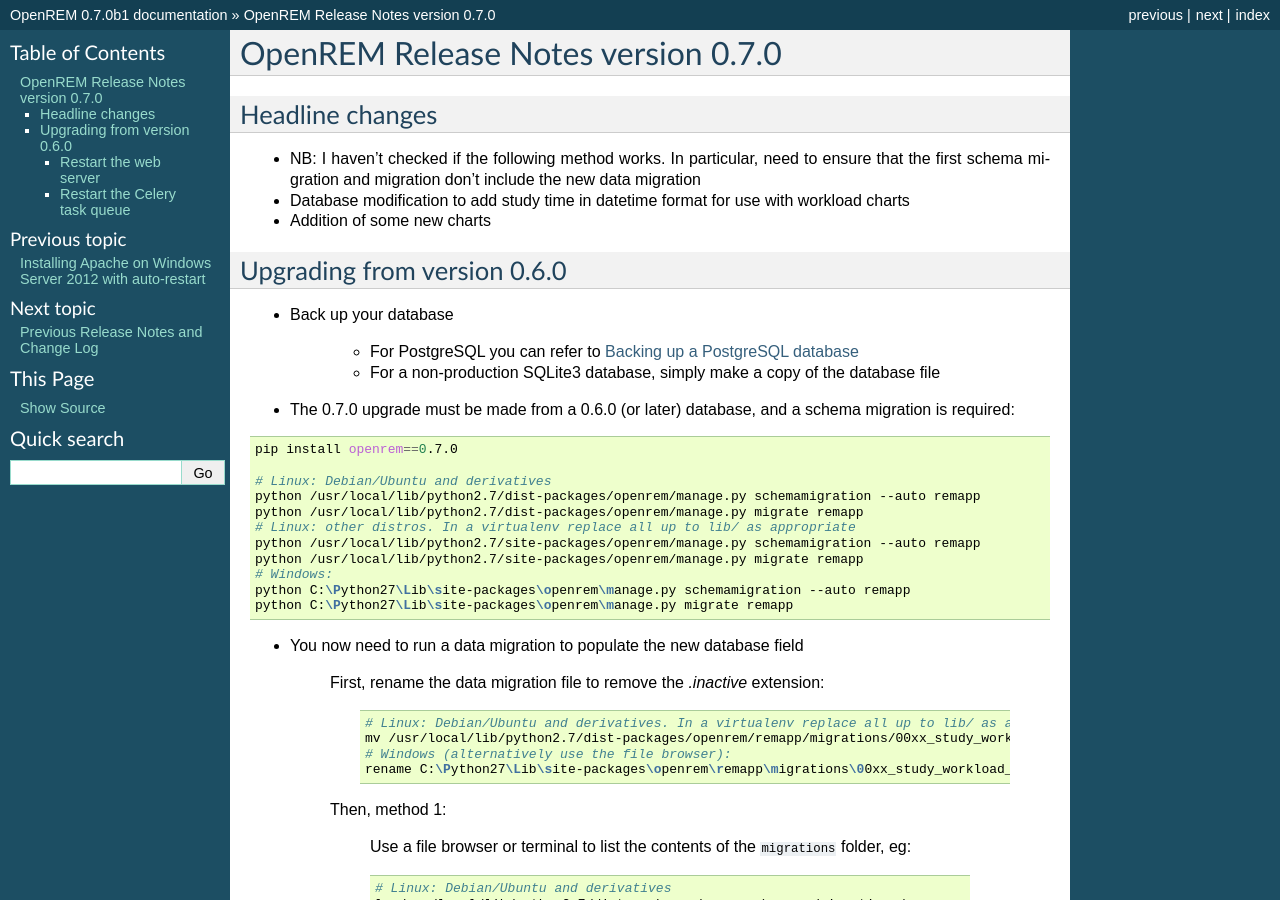
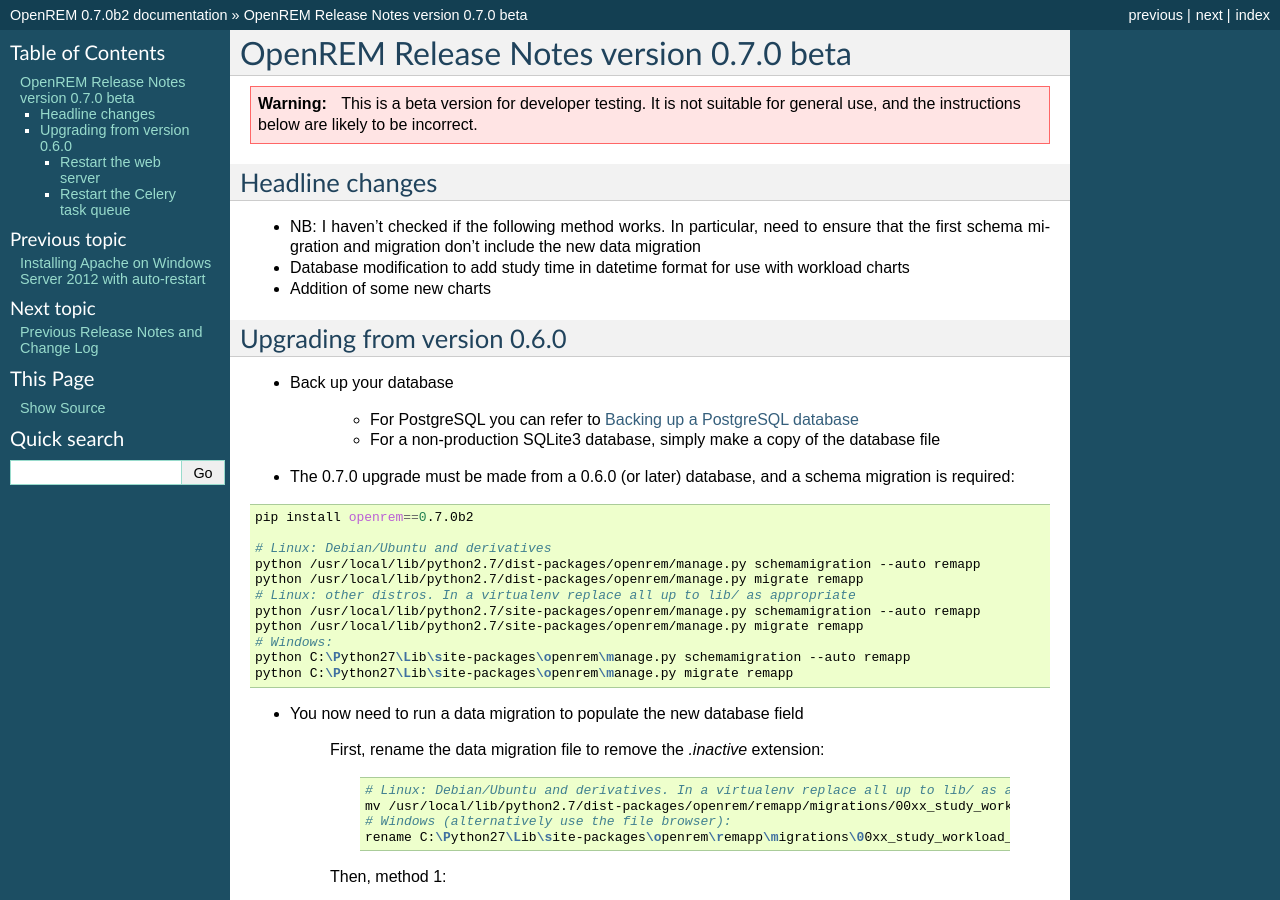
Before and after one commit to ckswilliams/modOpenREM, a Sphinx documentation site: the page built from docs/release-0.7.0.rst, in a window 1280 px wide and 900 px high. Built offline with Sphinx 7.4.7, drawn with Linux system fonts in a browser that asks for light colours; some of the changed text lies outside the part shown.

Commit message:
Bumping the release version to 0.7.0b2 including install warnings

```diff
--- a/README.rst
+++ b/README.rst
@@ -9,7 +9,7 @@
 
 Full documentation can be found on Read the Docs: http://docs.openrem.org
 
-**For upgrades**, please look at the `version release notes <http://docs.openrem.org/en/latest/release-0.6.0.html>`_
+**For upgrades**, please look at the `version release notes <http://docs.openrem.org/en/latest/release-0.7.0.html>`_
 
 For fresh installs, please look at the `install docs <http://docs.openrem.org/page/install.html>`_
 
--- a/docs/changes.rst
+++ b/docs/changes.rst
@@ -2,8 +2,9 @@
 OpenREM version history
 =======================
 
-0.7.0 (2015-xx-xx)
-------------------
+0.7.0b2 (2015-06-19)
+--------------------
+*This list is not up to date*
 
 * `#230`_  Fixed error in OperatorsName field in DICOM extraction
 
--- a/docs/conf.py
+++ b/docs/conf.py
@@ -60,7 +60,7 @@
 # The short X.Y version.
 version = '0.7'
 # The full version, including alpha/beta/rc tags.
-release = '0.7.0b1'
+release = '0.7.0b2'
 
 # The language for content autogenerated by Sphinx. Refer to documentation
 # for a list of supported languages.
--- a/docs/release-0.7.0.rst
+++ b/docs/release-0.7.0.rst
@@ -1,6 +1,11 @@
-###################################
-OpenREM Release Notes version 0.7.0
-###################################
+########################################
+OpenREM Release Notes version 0.7.0 beta
+########################################
+
+.. Warning::
+
+    This is a beta version for developer testing. It is not suitable for general use, and the instructions below are
+    likely to be incorrect.
 
 ****************
 Headline changes
@@ -23,7 +28,7 @@
 
 .. sourcecode:: bash
 
-    pip install openrem==0.7.0
+    pip install openrem==0.7.0b2
 
     # Linux: Debian/Ubuntu and derivatives
     python /usr/local/lib/python2.7/dist-packages/openrem/manage.py schemamigration --auto remapp
--- a/setup.py
+++ b/setup.py
@@ -25,7 +25,7 @@
 
 setup(
     name='OpenREM',
-    version='0.7.0b1',
+    version='0.7.0b2',
     packages=['openrem'],
     include_package_data=True,
     install_requires = requires,
```
Also changed, not shown: CHANGES.rst (+7 -0 lines), docs/install.rst (+8 -3 lines).
